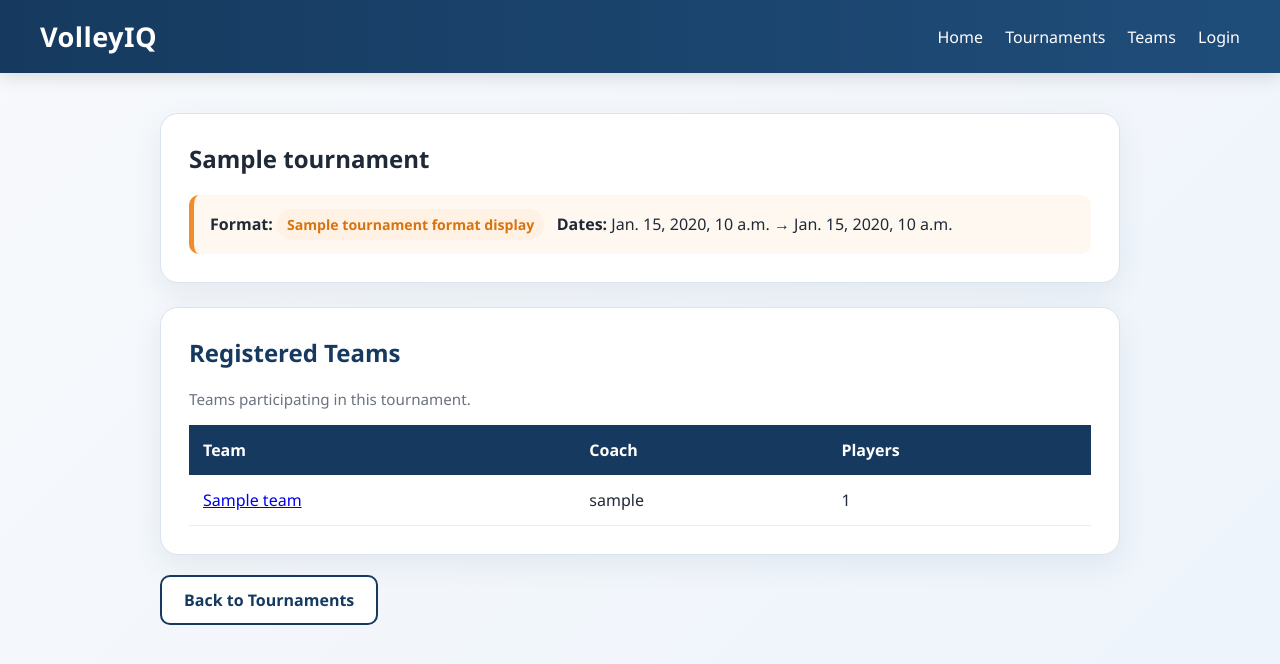
After one commit to NourAawar/VolleyIQ, a Django app: template tournaments/templates/tournaments/tournament_detail.html in a window 1280 px wide. The commit adds this page. Shown: the top 664 px of the page. Run offline with Django 3.2, Linux system fonts and the light colour scheme; the template is opened without the code that fills it: most values are stand-ins (such as "Sample title", 1, 10 or a date in 2020).

Commit message:
Register Team in Tournament

```diff
--- a/tournaments/models.py
+++ b/tournaments/models.py
@@ -12,6 +12,11 @@ class Tournament(models.Model):
     start_date = models.DateField()
     end_date = models.DateField()
     format = models.CharField(max_length=50, choices=FORMAT_CHOICES)
+    teams = models.ManyToManyField(
+        'Team',
+        blank = True,
+        related_name = 'tournaments',
+    )
 
     def __str__(self):
         return self.name
--- /dev/null
+++ b/tournaments/templates/tournaments/tournament_detail.html
@@ -0,0 +1,61 @@
+{% extends 'tournaments/base.html' %}
+
+{% block title %}{{ tournament.name }} | VolleyIQ{% endblock %}
+
+{% block content %}
+<div class = "card" style = "margin-bottom:24px;">
+    <h2 style = "margin-top:0;">{{tournament.name}}</h2>
+
+    <div class = "role-box">
+        <strong>Format:</strong>
+        <span class = "badge">{{tournament_format_display}}</span>
+        &nbsp;
+        <strong>Dates:</strong>
+        {{tournament.start_date}} → {{tournament.end_date}}
+    </div>
+
+    {% for group in user.groups.all %}
+        {% if group.name == 'Club Manager' %}
+            <div class = "form-actions" style = "margin-top:20px;">
+                <a href = "/tournaments/{{tournament.id}}/register-team/" class = "btn btn-accent">
+                    Register Team
+                </a>
+            </div>
+        {% endif %}
+    {% endfor %}
+</div>
+
+<div class = "card table-card">
+    <h2>Registered Teams</h2>
+    <p class = "small-text">Teams participating in this tournament.</p>
+
+    <table>
+        <thead>
+            <tr>
+                <th>Team</th>
+                <th>Coach</th>
+                <th>Players</th>
+            </tr>
+        </thead>
+        <tbody>
+            {% for team in registered_teams %}
+                <tr>
+                    <td><a href = "/teams/{{team.id}}/">{{team.name}}</a></td>
+                    <td>{{team.coach.get_full_name|default:team.coach.username|default:"-"}}</td>
+                    <td>{{team.memberships.count}}</td>
+                </tr>
+            {% empty %}
+                <tr>
+                    <td colspan = "3">No teams registered yet.</td>
+                </tr>
+            {% endfor %}
+        </tbody>
+    </table>
+</div>
+
+<div class = "form-actions" style = "margin-top:20px;">
+    <a href = "/list/" class = "btn btn-outline">
+        Back to Tournaments
+    </a>
+</div>
+{% endblock %}
--- a/tournaments/urls.py
+++ b/tournaments/urls.py
@@ -6,6 +6,9 @@ urlpatterns = [
     path('create/', views.create_tournament, name='create_tournament'),
     path('list/', views.tournament_list, name='tournament_list'),
 
+    path('tournaments/<int:tournament_id>/', views.tournament_detail, name = 'tournament_detail'),
+    path('tournaments/<int:tournament_id>/register-team/', views.register_team, name = 'register_team'),
+
     path('teams/', views.team_list, name = 'team_list'),
     path('teams/create/', views.create_team, name = 'create_team'),
     path('teams/<int:team_id>/', views.team_detail, name = 'team_detail'),
```
Also changed, not shown: tournaments/forms.py (+14 -0 lines), tournaments/templates/tournaments/register_team.html (added, +24 -0 lines), tournaments/templates/tournaments/tournament_list.html (+19 -3 lines), tournaments/views.py (+34 -1 lines), db.sqlite3, tournaments/migrations/0005_tournament_teams.py (added).
